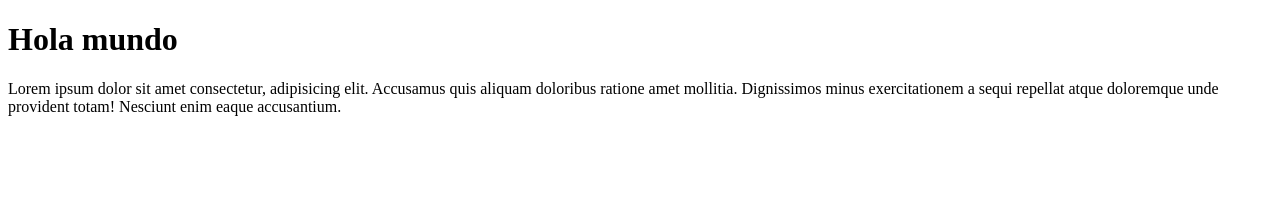
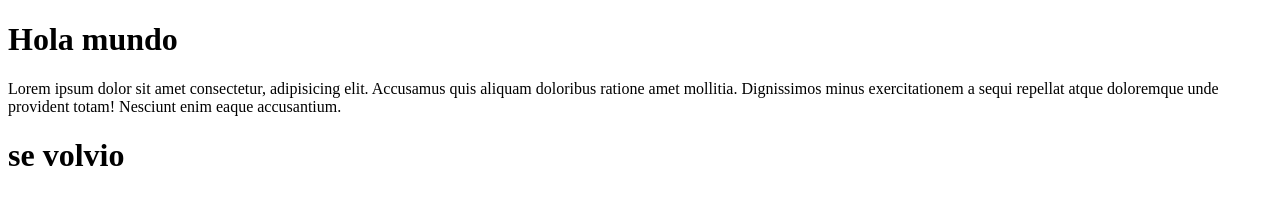
Before and after one commit to AndresLuaD/prueba, a plain HTML site: page index.html in a window 1280 px wide. Drawn offline with Linux system fonts and the light colour scheme.

```diff
--- a/index.html
+++ b/index.html
@@ -8,5 +8,6 @@
 <body>
     <h1>Hola mundo</h1>
     <p>Lorem ipsum dolor sit amet consectetur, adipisicing elit. Accusamus quis aliquam doloribus ratione amet mollitia. Dignissimos minus exercitationem a sequi repellat atque doloremque unde provident totam! Nesciunt enim eaque accusantium.</p>
+    <h1>se volvio</h1>
 </body>
 </html>
```
